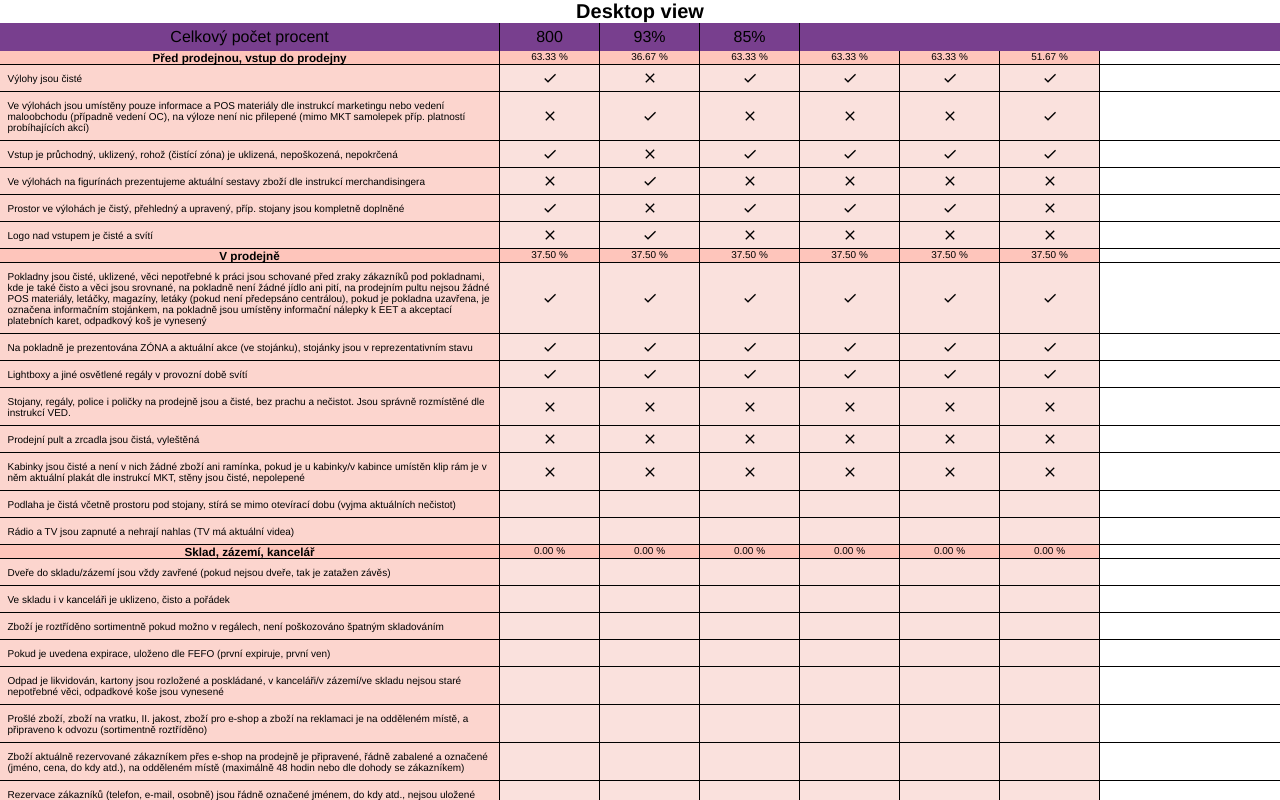
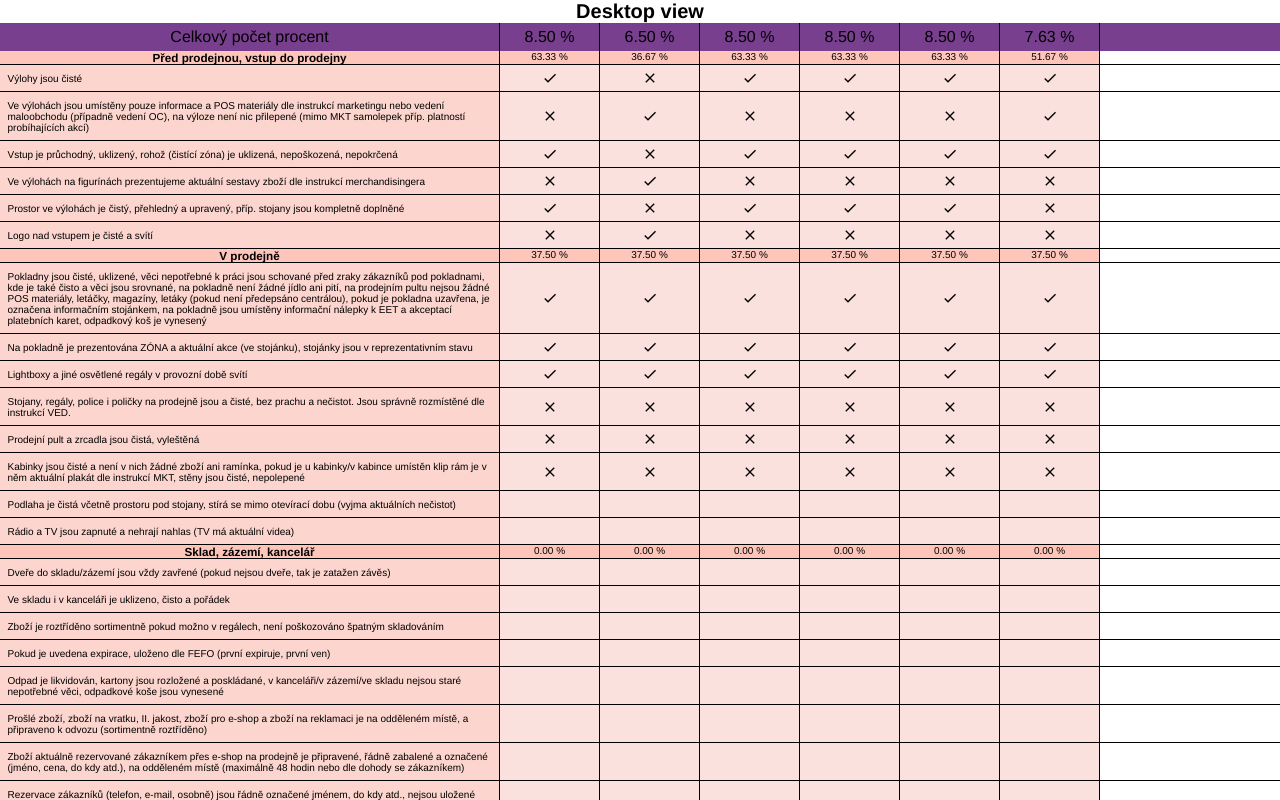
Before and after one commit to brojor/store-audit-desktop, a Vue app: page / in a window 1280 px wide. Shown: the top 800 px of the page. Built offline with nearby package versions, Linux system fonts and the light colour scheme.

Commit message:
Přidáno dynamicky tvořené celkové hodnocení v procentech

```diff
--- a/src/components/DesktopView.vue
+++ b/src/components/DesktopView.vue
@@ -3,9 +3,12 @@
     <h1>Desktop view</h1>
     <div class="totalPerc">
       <div class="col1">Celkový počet procent</div>
-      <div class="col2">{{ summaryPercAvailable }}</div>
+      <div v-for="(audit, auditIndex) in audits" :key="auditIndex" class="col2">
+        {{ allKatsPerc(auditIndex) }} %
+      </div>
+      <!-- <div class="col2">{{ allKatsPerc(0) }}</div>
       <div class="col2">93%</div>
-      <div class="col2">85%</div>
+      <div class="col2">85%</div> -->
     </div>
     <div
       v-for="(points, katKey, katIndex) in pointNames"
@@ -19,7 +22,7 @@
           :key="auditIndex"
           class="pointPerc col2"
         >
-          {{ katScoreAchieved(auditIndex, katKey) }} %
+          {{ katScorePerc(auditIndex, katKey) }} %
         </div>
       </div>
 
@@ -66,7 +69,7 @@ export default {
     };
   },
   methods: {
-    katScoreAchieved(auditIndex, katKey) {
+    katScorePerc(auditIndex, katKey) {
       const available = Object.values(this.weights[katKey]).reduce(
         (acc, val) => acc + val,
       );
@@ -74,6 +77,23 @@ export default {
         this.achievedScore[auditIndex][katKey],
       ).reduce((acc, val) => acc + val);
       return ((achieved * 100) / available).toFixed(2);
+    },
+    allKatsPerc(auditIndex) {
+      // prettier-ignore
+      const totalAvailable = Object.values(this.weights)
+        .map((kat) => Object.values(kat).reduce(
+          (acc, pointWeight) => acc + pointWeight,
+        ))
+        .reduce((acc, val) => acc + val);
+
+      const totalAchieved = Object.values(
+        this.achievedScore[auditIndex],
+      ).reduce(
+        // prettier-ignore
+        (acc, points) => acc + Object.values(points).reduce((acc2, val) => acc2 + val),
+        0,
+      );
+      return ((totalAchieved * 100) / totalAvailable).toFixed(2);
     },
 
     calcTotalAvailable(kategory) {
```
